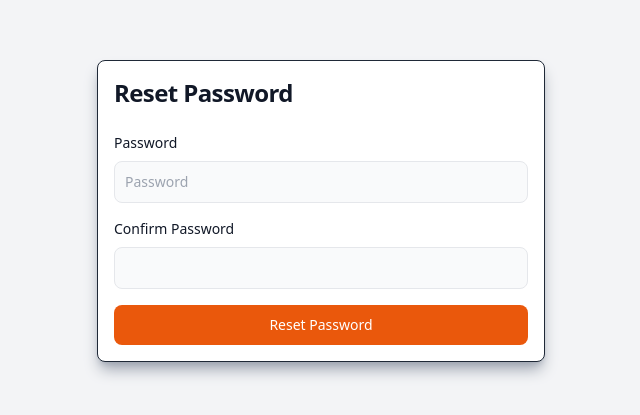
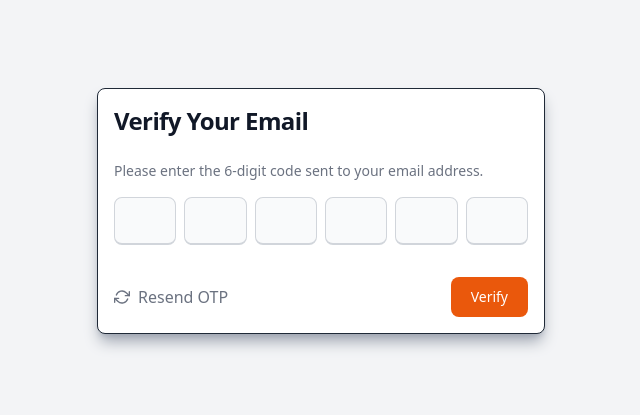
Before and after one commit to bad-Al-code/complete_auth, a React (Vite) app in the folder frontend/: page / in a window 1280 px wide. Shown: the part 189-604 px from the top of the page, without its empty margins (319-959 px from the left). Built offline with nearby package versions, Linux system fonts and the light colour scheme.

Commit message:
otp verification page with some cool styles

```diff
--- a/frontend/src/App.tsx
+++ b/frontend/src/App.tsx
@@ -1,9 +1,9 @@
-import ResetPasswordPage from "./pages/auth/ResetPasswordPage";
+import OtpVerificationPage from "./pages/auth/OTPVerificationPage";
 
 const App: React.FC = () => {
   return (
     <div className="flex flex-col flex-wrap  items-center justify-center min-h-screen bg-gray-100 dark:bg-gray-800 p-6">
-      <ResetPasswordPage />
+      <OtpVerificationPage />
     </div>
   );
 };
--- /dev/null
+++ b/frontend/src/pages/auth/OTPVerificationPage.tsx
@@ -0,0 +1,108 @@
+import React, { useState } from "react";
+import { FiRefreshCw } from "react-icons/fi";
+
+import Button from "../../components/Button";
+import FormWrapper from "../../components/FormWrapper";
+import Input from "../../components/Input";
+import TextButtonWithIcon from "../../components/TextButtonWithIcon";
+
+const OtpVerificationPage: React.FC = () => {
+  const [otp, setOtp] = useState<string[]>(new Array(6).fill(""));
+  const [activeIndex, setActiveIndex] = useState(0);
+  const [isOtpInvalid, setIsOtpInvalid] = useState(false);
+
+  const handleChange = (
+    e: React.ChangeEvent<HTMLInputElement>,
+    index: number,
+  ) => {
+    const { value } = e.target;
+
+    if (/[^0-9]/.test(value) || value.length > 1) return;
+
+    const newOtp = [...otp];
+    newOtp[index] = value;
+    setOtp(newOtp);
+
+    if (value) {
+      const nextInput = document.getElementById(`otp-${index + 1}`);
+      if (nextInput) (nextInput as HTMLInputElement).focus();
+    }
+
+    setActiveIndex(index); // Trigger animation on current input
+  };
+
+  const handleKeyDown = (
+    e: React.KeyboardEvent<HTMLInputElement>,
+    index: number,
+  ) => {
+    const { key } = e;
+
+    if (key === "Backspace") {
+      if (otp[index] === "") {
+        const prevInput = document.getElementById(`otp-${index - 1}`);
+        if (prevInput) (prevInput as HTMLInputElement).focus();
+      }
+      const newOtp = [...otp];
+      newOtp[index] = "";
+      setOtp(newOtp);
+    }
+  };
+
+  const handleSubmit = (e: React.FormEvent) => {
+    e.preventDefault();
+    const otpCode = otp.join("");
+    // Test OTP validation
+    if (otpCode !== "123456") {
+      setIsOtpInvalid(true);
+    } else {
+      setIsOtpInvalid(false);
+    }
+  };
+
+  const handleResendOtp = () => {
+    alert("OTP resent!");
+  };
+
+  return (
+    <FormWrapper title="Verify Your Email">
+      <form onSubmit={handleSubmit}>
+        <p className="text-sm text-gray-500 dark:text-gray-400">
+          Please enter the 6-digit code sent to your email address.
+        </p>
+        <div className="flex space-x-2 justify-center mt-4">
+          {otp.map((digit, index) => (
+            <Input
+              key={index}
+              id={`otp-${index}`}
+              type="text"
+              value={digit}
+              onChange={(e) => handleChange(e, index)}
+              onKeyDown={(e) => handleKeyDown(e, index)}
+              maxLength={1}
+              className={`w-12 h-12 text-center text-2xl border-b-2 border-gray-300 transition-transform focus:outline-none focus:ring-2 focus:ring-primary-500 focus:border-primary-500 ${
+                activeIndex === index ? "animate-slide-up" : ""
+              }`}
+            />
+          ))}
+        </div>
+
+        {isOtpInvalid && (
+          <p className="text-red-500 text-sm mt-2">
+            Invalid OTP, please try again.
+          </p>
+        )}
+
+        <div className="flex justify-between w-full mt-4">
+          <TextButtonWithIcon
+            onClick={handleResendOtp}
+            label="Resend OTP"
+            icon={<FiRefreshCw />}
+          />
+          <Button type="submit" label="Verify" variant="filled" />
+        </div>
+      </form>
+    </FormWrapper>
+  );
+};
+
+export default OtpVerificationPage;
```
